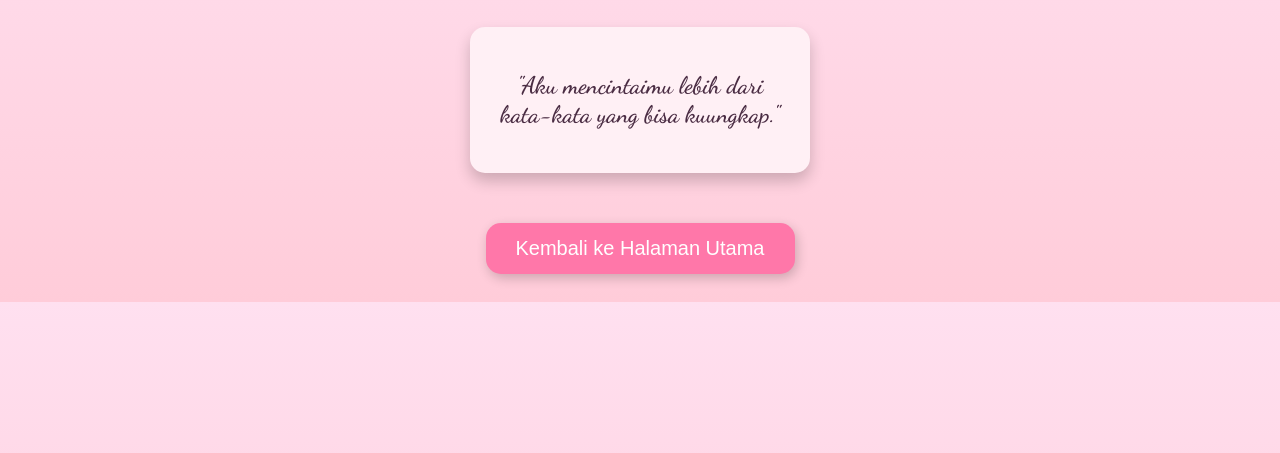
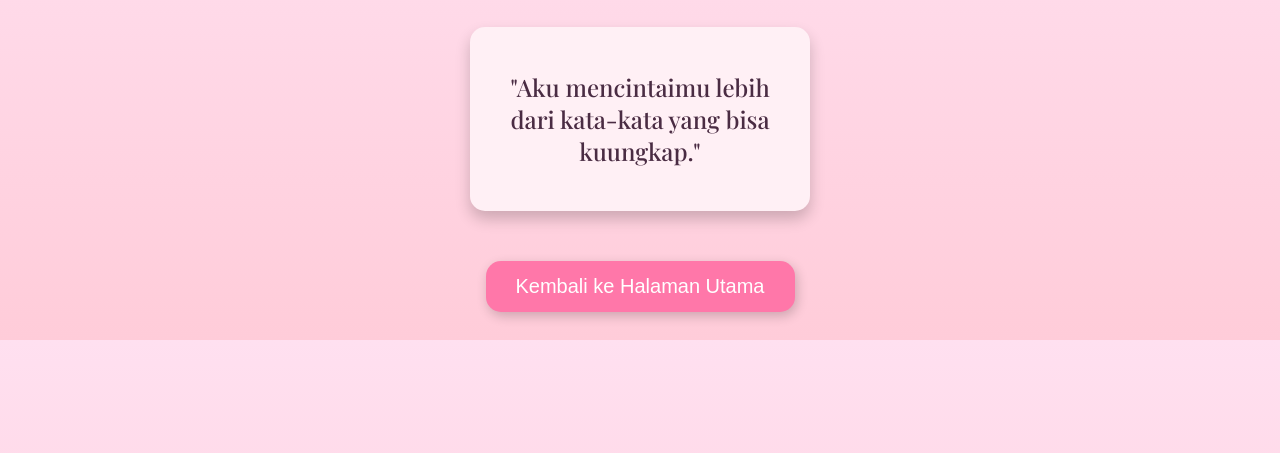
Before and after one commit to RafhCuan/ultah23.gihtub.io, a plain HTML site: page index2.html in a window 1280 px wide. Shown: the part 151-604 px from the top of the page. Drawn offline with nearby package versions, Linux system fonts and the light colour scheme.

Commit message:
Update index2.html

```diff
--- a/index2.html
+++ b/index2.html
@@ -7,7 +7,7 @@
     <link href="https://fonts.googleapis.com/css2?family=Playfair+Display:wght@500&family=Dancing+Script:wght@600&display=swap" rel="stylesheet">
     <style>
         body {
-            font-family: 'Dancing Script', cursive;
+            font-family: 'Playfair Display', serif;
             text-align: center;
             background: linear-gradient(to bottom, #ffe0f0, #ffccd9);
             padding: 20px;
```
